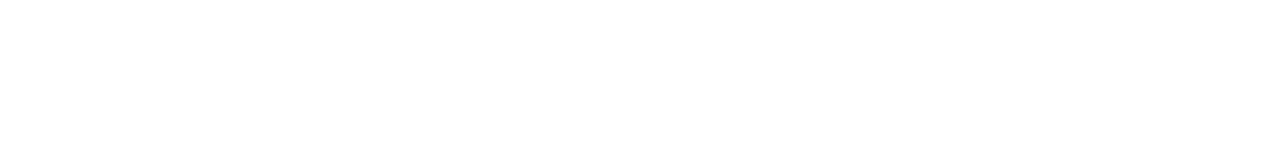
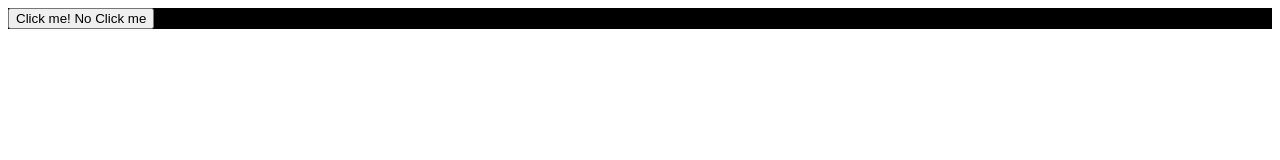
Before and after one commit to Bejap/V1, a plain HTML site: page CSS_exercises_from_Odin/grouping-selectors/index.html in a window 1280 px wide. Drawn offline with Linux system fonts and the light colour scheme.

Commit message:
from home

```diff
--- a/CSS_exercises_from_Odin/grouping-selectors/index.html
+++ b/CSS_exercises_from_Odin/grouping-selectors/index.html
@@ -4,8 +4,10 @@
     <meta charset="UTF-8">
     <meta name="viewport" content="width=device-width, initial-scale=1.0">
     <title>Document</title>
+    <link rel="stylesheet" href="styles.css">
 </head>
 <body>
+    <div class="Click no"><button>Click me! No Click me</button></div>
 
 </body>
 </html>
--- a/CSS_exercises_from_Odin/grouping-selectors/styles.css
+++ b/CSS_exercises_from_Odin/grouping-selectors/styles.css
@@ -0,0 +1,4 @@
+.Click.no {
+    color: white;
+    background-color: black;
+}
```
